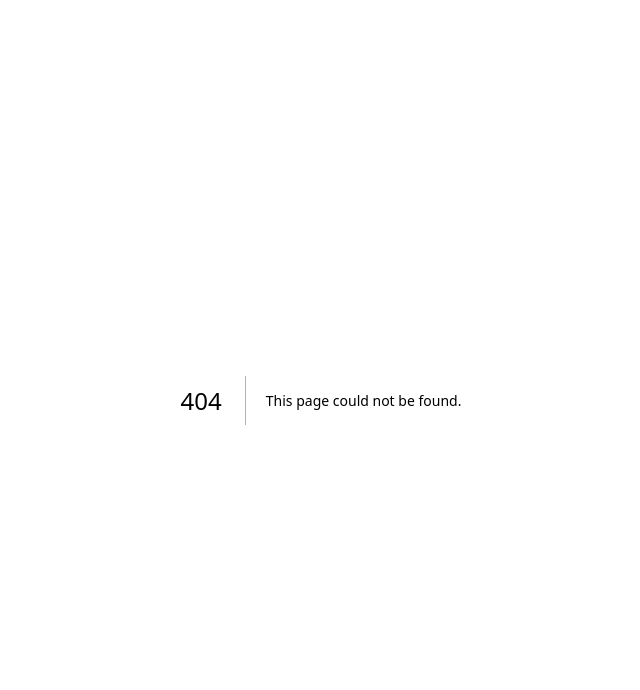
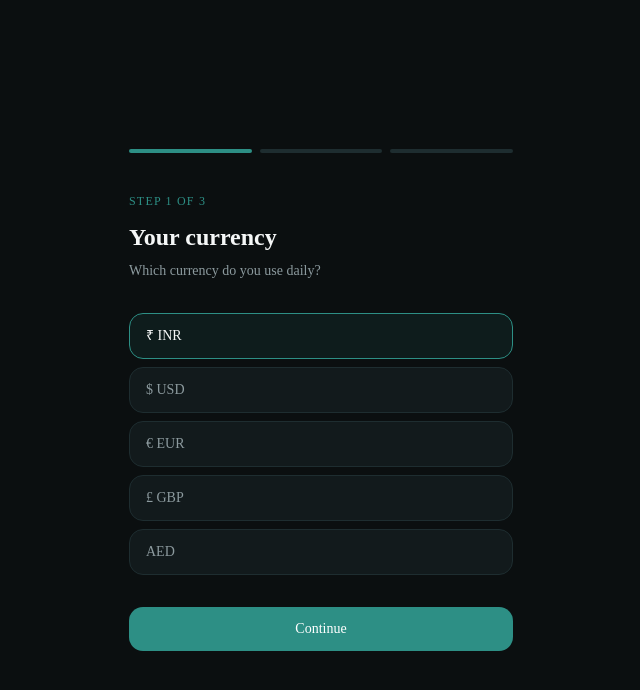
Before and after one commit to ssssamriddhi-dev/finwise, a Next.js app: page /onboarding in a window 1280 px wide. Before the commit this address had no page. Shown: the top 690 px of the page, without its empty margins (319-959 px from the left). Built offline with nearby package versions, Linux system fonts and the light colour scheme.

Commit message:
phase 7: onboarding flow with currency, profession, income

```diff
--- /dev/null
+++ b/app/onboarding/page.tsx
@@ -0,0 +1,97 @@
+'use client'
+
+import { useState } from "react"
+
+const CURRENCIES = ["₹ INR", "$ USD", "€ EUR", "£ GBP", "AED"]
+const PROFESSIONS = ["Student", "Corporate Employee", "Business Owner", "Freelancer", "Homemaker", "Retired", "Other"]
+
+export default function Onboarding() {
+  const [step, setStep] = useState(1)
+  const [data, setData] = useState({
+    currency: "₹ INR",
+    profession: "",
+    income: "",
+  })
+
+  const name = typeof window !== "undefined" ? localStorage.getItem("finwise_name") || "there" : "there"
+
+  const handleFinish = () => {
+    localStorage.setItem("finwise_profile", JSON.stringify(data))
+    window.location.href = "/dashboard"
+  }
+
+  return (
+    <main className="min-h-screen bg-[#0B0F10] flex items-center justify-center px-4">
+      <div className="w-full max-w-sm">
+
+        {/* Progress dots */}
+        <div className="flex gap-2 mb-10">
+          {[1,2,3].map(i => (
+            <div key={i} className={`h-1 flex-1 rounded-full transition-all duration-300 ${i <= step ? "bg-[#2D8F85]" : "bg-[#1E2D30]"}`} />
+          ))}
+        </div>
+
+        {step === 1 && (
+          <div>
+            <p className="text-[#2D8F85] text-xs font-medium tracking-widest uppercase mb-3">Step 1 of 3</p>
+            <h1 className="text-[#F5F7F7] text-2xl font-semibold mb-2">Your currency</h1>
+            <p className="text-[#8C9A9E] text-sm mb-8">Which currency do you use daily?</p>
+            <div className="space-y-2 mb-8">
+              {CURRENCIES.map(c => (
+                <button key={c} onClick={() => setData(p => ({...p, currency: c}))}
+                  className={`w-full text-left px-4 py-3 rounded-xl text-sm transition-all border ${data.currency === c ? "bg-[#2D8F85]/10 border-[#2D8F85] text-[#F5F7F7]" : "bg-[#121A1C] border-[#1E2D30] text-[#8C9A9E] hover:border-[#2D8F85]/50"}`}>
+                  {c}
+                </button>
+              ))}
+            </div>
+            <button onClick={() => setStep(2)} className="w-full bg-[#2D8F85] hover:bg-[#39A596] text-white py-3 rounded-xl text-sm font-medium transition-all">
+              Continue
+            </button>
+          </div>
+        )}
+
+        {step === 2 && (
+          <div>
+            <p className="text-[#2D8F85] text-xs font-medium tracking-widest uppercase mb-3">Step 2 of 3</p>
+            <h1 className="text-[#F5F7F7] text-2xl font-semibold mb-2">What do you do?</h1>
+            <p className="text-[#8C9A9E] text-sm mb-8">This helps us personalise your experience.</p>
+            <div className="space-y-2 mb-8">
+              {PROFESSIONS.map(p => (
+                <button key={p} onClick={() => setData(prev => ({...prev, profession: p}))}
+                  className={`w-full text-left px-4 py-3 rounded-xl text-sm transition-all border ${data.profession === p ? "bg-[#2D8F85]/10 border-[#2D8F85] text-[#F5F7F7]" : "bg-[#121A1C] border-[#1E2D30] text-[#8C9A9E] hover:border-[#2D8F85]/50"}`}>
+                  {p}
+                </button>
+              ))}
+            </div>
+            <div className="flex gap-2">
+              <button onClick={() => setStep(1)} className="flex-1 bg-[#121A1C] border border-[#1E2D30] text-[#8C9A9E] py-3 rounded-xl text-sm transition-all hover:text-[#F5F7F7]">Back</button>
+              <button onClick={() => setStep(3)} disabled={!data.profession} className="flex-1 bg-[#2D8F85] hover:bg-[#39A596] disabled:opacity-40 text-white py-3 rounded-xl text-sm font-medium transition-all">Continue</button>
+            </div>
+          </div>
+        )}
+
+        {step === 3 && (
+          <div>
+            <p className="text-[#2D8F85] text-xs font-medium tracking-widest uppercase mb-3">Step 3 of 3</p>
+            <h1 className="text-[#F5F7F7] text-2xl font-semibold mb-2">Monthly income</h1>
+            <p className="text-[#8C9A9E] text-sm mb-8">Approximately how much do you earn per month?</p>
+            <input
+              type="number"
+              placeholder="Enter amount"
+              value={data.income}
+              onChange={e => setData(p => ({...p, income: e.target.value}))}
+              className="w-full bg-[#121A1C] border border-[#1E2D30] text-[#F5F7F7] placeholder-[#8C9A9E] px-4 py-3 rounded-xl text-sm focus:outline-none focus:border-[#2D8F85] mb-8"
+            />
+            <div className="flex gap-2">
+              <button onClick={() => setStep(2)} className="flex-1 bg-[#121A1C] border border-[#1E2D30] text-[#8C9A9E] py-3 rounded-xl text-sm transition-all hover:text-[#F5F7F7]">Back</button>
+              <button onClick={handleFinish} className="flex-1 bg-[#2D8F85] hover:bg-[#39A596] text-white py-3 rounded-xl text-sm font-medium transition-all">
+                Go to Dashboard
+              </button>
+            </div>
+          </div>
+        )}
+
+      </div>
+    </main>
+  )
+}
--- a/app/page.tsx
+++ b/app/page.tsx
@@ -15,7 +15,7 @@ export default function Home() {
           <p className="text-[#2D8F85] text-sm font-medium tracking-widest uppercase mb-3">Welcome back</p>
           <h1 className="text-[#F5F7F7] text-4xl font-semibold mb-8">Hey, {savedName} 👋</h1>
           <button
-            onClick={() => window.location.href = "/dashboard"}
+            onClick={() => window.location.href = "/onboarding"}
             className="bg-[#2D8F85] hover:bg-[#39A596] text-white px-8 py-3 rounded-xl text-sm font-medium transition-all duration-200"
           >
             Go to Dashboard
@@ -33,7 +33,7 @@ export default function Home() {
     if (name.trim().length < 2) return
     localStorage.setItem("finwise_name", name.trim())
     setSubmitted(true)
-    window.location.href = "/dashboard"
+    window.location.href = "/onboarding"
   }
 
   return (
```
